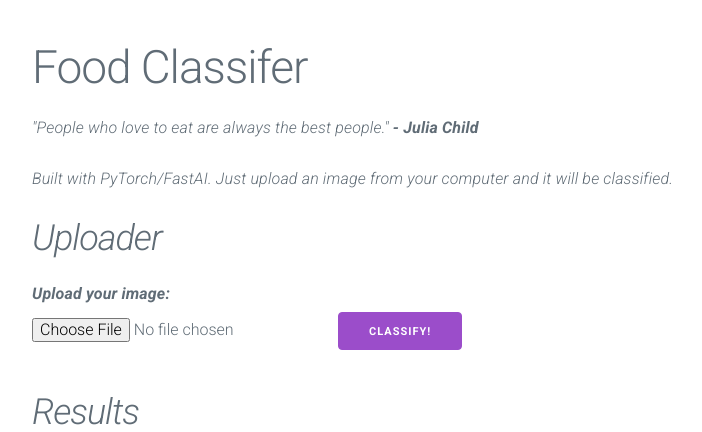
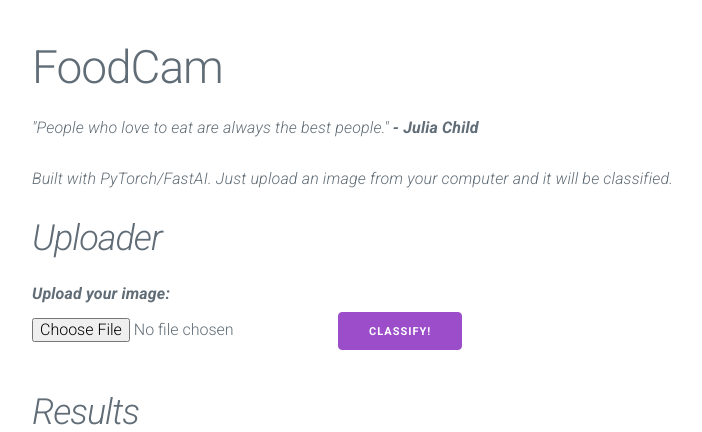
Before and after one commit to CyWiz57/foodcam, a Flask app: page / in a window 1280 px wide. Shown: the top 432 px of the page, without its empty margins (58-760 px from the left). Run offline with Flask 2, Linux system fonts and the light colour scheme; parts of the project's set-up code (start-up, migrations or seed data) failed here and were passed over.

Commit message:
classifier to cam

```diff
--- a/server/templates/index.html
+++ b/server/templates/index.html
@@ -17,7 +17,7 @@
 
     <div class="container">
         <div class="row">
-            <h1>Food Classifer</h1>
+            <h1>FoodCam</h1>
         </div>
         <div class="row">
             <i><p>"People who love to eat are always the best people." <b>- Julia Child</b></p</i>
```
